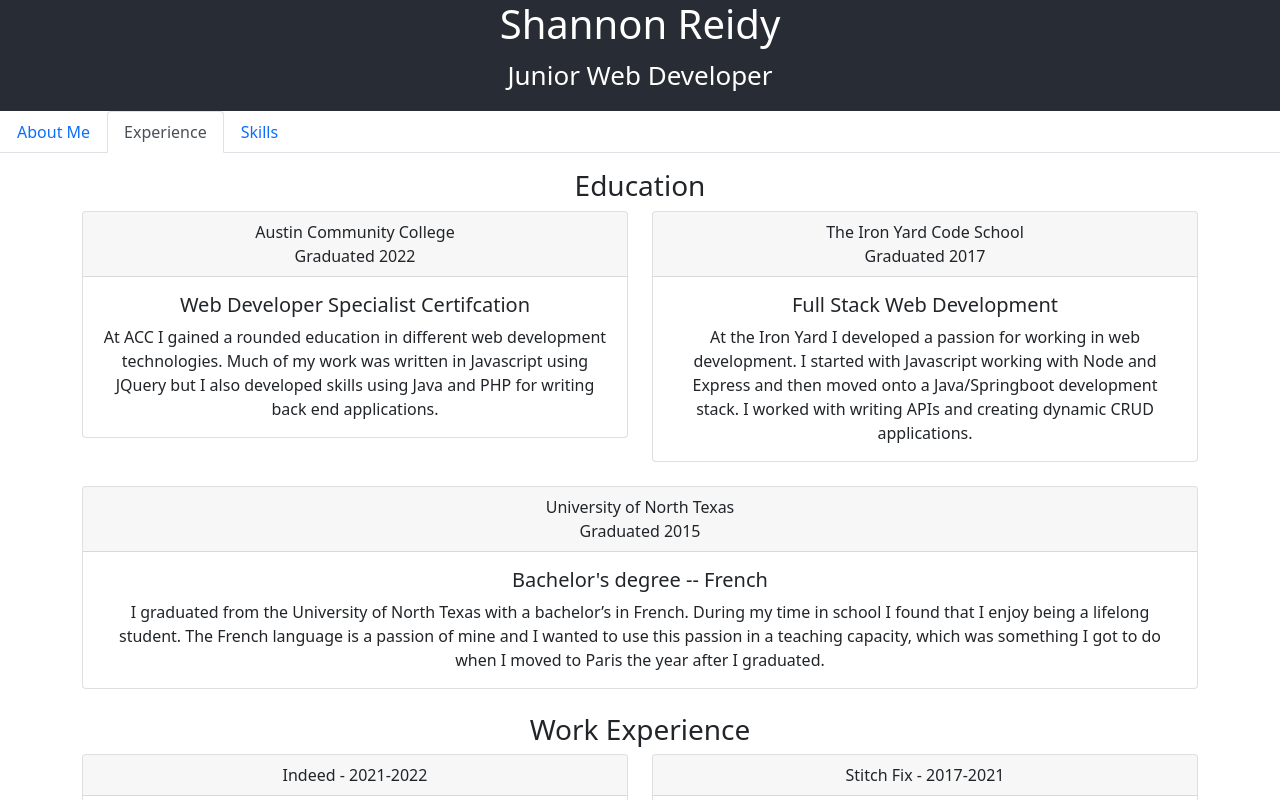
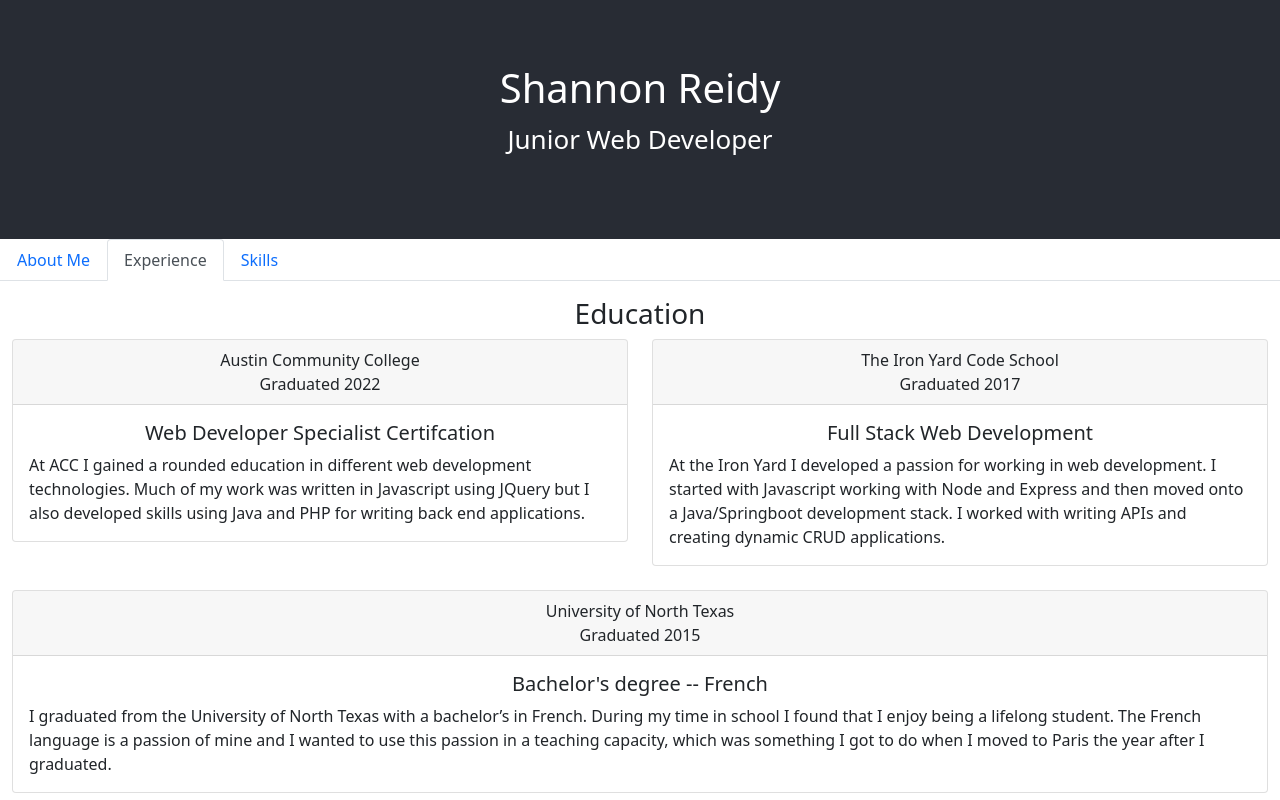
Before and after one commit to FlanaganReidy/FlanaganReidy.github.io, a React (Create React App) app: page / in a window 1280 px wide. Both pictures are taken after a click on the tab "Experience". Shown: the top 800 px of the page. Built offline with nearby package versions, Linux system fonts and the light colour scheme.

Commit message:
quick style changes

```diff
--- a/src/App.css
+++ b/src/App.css
@@ -19,6 +19,7 @@
   flex-direction: column;
   font-size: calc(10px + 2vmin);
   color: white;
+  padding: 5%;
 }
 
 .App-link {
@@ -30,3 +31,6 @@
 .buttonLink{
   Margin: 5%;
 }
+.body-text{
+  text-align: start;
+}
--- a/src/App.js
+++ b/src/App.js
@@ -6,6 +6,7 @@ import Tab from 'react-bootstrap/Tab';
 import Tabs from 'react-bootstrap/Tabs';
 import Profile from './Profile.js';
 import Contact from './Links.js';
+import ThemeProvider from 'react-bootstrap/ThemeProvider'
 
 function App() {
   return (
--- a/src/Profile.js
+++ b/src/Profile.js
@@ -8,18 +8,19 @@ function Profile(){
     return(
         <Container>
             <Row>
-                <Col>
+                <Col  md={6}>
                     <h3>
                         Who am I?
                     </h3>
                     <br />
-
+                    <div className="body-text">
                     <p>
                         My name is Shannon Reidy and I'm a Junior Web Developer from Austin, Texas. <br /> <br /> In my work history I've worn many different hats, working in operations and customer service while persuing my dream of web development I've learned how to adapt and grow to rise to any challenge that's in front of me. <br /> <br /> In my personal life, I have a deep love of game design and fiction writing. I like to apply my love of puzzle solving to the work that I do. I want to share my passion with everyone and I bring this energy to everything that I do.
 
                     </p>
+                    </div>
                 </Col>
-                <Col>
+                <Col  md={6}>
                     <Image src={profilepic} rounded alt="It's me!" className="profilePic"/>
                     <Contact />
                 </Col>
--- a/src/Skills.js
+++ b/src/Skills.js
@@ -7,7 +7,7 @@ function Skills(){
     return(
         <Container className="workContainer">
             <Row>
-                <Col>
+                <Col md={6}>
             <h3>Languages</h3>
             <ListGroup>
             <ListGroup.Item>
@@ -27,7 +27,7 @@ function Skills(){
                 </ListGroup.Item>
             </ListGroup>
             </Col>
-            <Col>
+            <Col md={6}>
             <h3>Skills</h3>
             <ListGroup>
             <ListGroup.Item>
--- a/src/Work.js
+++ b/src/Work.js
@@ -2,26 +2,26 @@ import { Container, Row, Col } from 'react-bootstrap';
 import Card from 'react-bootstrap/Card';
 function Work (){
     return (
-        <Container className = 'workContainer'>
+        <Container className = 'workContainer' fluid>
             <h3>Education</h3>
             <Row>
-            <Col>
+            <Col md={6}>
             <Card>
                 <Card.Header>Austin Community College <br/> Graduated 2022</Card.Header>
                 <Card.Body>
                     <Card.Title>Web Developer Specialist Certifcation</Card.Title>
-                    <Card.Text>
+                    <Card.Text className="body-text">
                         At ACC I gained a rounded education in different web development technologies. Much of my work was written in Javascript using JQuery but I also developed skills using Java and PHP for writing back end applications.
 
                     </Card.Text>
                 </Card.Body>
             </Card>
             </Col>
-            <Col><Card>
+            <Col md={6}><Card>
                 <Card.Header>The Iron Yard Code School <br/> Graduated 2017</Card.Header>
                 <Card.Body>
                     <Card.Title>Full Stack Web Development</Card.Title>
-                    <Card.Text>
+                    <Card.Text className="body-text">
                         At the Iron Yard I developed a passion for working in web development. I started with Javascript working with Node and Express and then moved onto a Java/Springboot development stack. I worked with writing APIs and creating dynamic CRUD applications.
                     </Card.Text>
                 </Card.Body>
@@ -30,12 +30,12 @@ function Work (){
         </Row>
         <br/>
         <Row>
-            <Col>
+            <Col md={12}>
             <Card>
                 <Card.Header>University of North Texas <br/> Graduated 2015</Card.Header>
                 <Card.Body>
                     <Card.Title>Bachelor's degree -- French</Card.Title>
-                    <Card.Text>
+                    <Card.Text className="body-text">
                     I graduated from the University of North Texas with a bachelor’s in French. During my time in school I found that I enjoy being a lifelong student. The French language is a passion of mine and I wanted to use this passion in a teaching capacity, which was something I got to do when I moved to Paris the year after I graduated.
                     </Card.Text>
                 </Card.Body>
@@ -46,22 +46,22 @@ function Work (){
 
             <h3>Work Experience</h3>
         <Row>
-            <Col>
+            <Col md={6}>
             <Card>
                 <Card.Header>Indeed - 2021-2022</Card.Header>
                 <Card.Body>
                     <Card.Title>GPC Operations Specialist</Card.Title>
-                    <Card.Text>
+                    <Card.Text className="body-text">
                         I came onto a team that was in flux after there was some staffing changes and quickly rose to a position of prominence. I trained multiple classes of new hires and brought them up to production quickly. I have an eye for detail that was exemplified by my work within quality control for the products that I supported. In addition, I created reports using Jira and Salesforce to express complex internal concepts in more concise ways that sales could share with the client.
                     </Card.Text>
                 </Card.Body>
             </Card>
             </Col>
-            <Col><Card>
+            <Col md={6}><Card>
                 <Card.Header>Stitch Fix - 2017-2021</Card.Header>
                 <Card.Body>
                     <Card.Title>Agent III</Card.Title>
-                    <Card.Text>
+                    <Card.Text className="body-text">
                         Worked in direct communication with our clients to ensure that their needs were met while remaining business focused. Customer retention and tier 3 support. Workforce management twice a week--assessed priority of our diffeerent contact channels and direct agent responses to best help the most clients.
                         <br/>
                         <br/>
@@ -73,23 +73,23 @@ function Work (){
         </Row>
         <br />
         <Row>
-            <Col>
+            <Col md={6}>
             <Card>
                 <Card.Header>Vernoux-Chevalier Family - 2016-2017</Card.Header>
                 <Card.Body>
                     <Card.Title>Au Pair</Card.Title>
-                    <Card.Text>
+                    <Card.Text className="body-text">
                     I moved from Texas to Paris, France to provide English language instruction. While designing classes for the child in my care I also adapted to moving to a new country. It was a phenomenal experience and was a proven example of how well I can adapt to new situations.
 
                     </Card.Text>
                 </Card.Body>
             </Card>
             </Col>
-            <Col><Card>
+            <Col md={6}><Card>
                 <Card.Header>More Fun Game Center - 2015-2016</Card.Header>
                 <Card.Body>
                     <Card.Title>Sales Representative</Card.Title>
-                    <Card.Text>
+                    <Card.Text className="body-text">
                     Working with a small group I oversaw events with up to 100 attendants. I maintained sales knowledge on a wide variety of products and games with information that could change daily, including providing product demonstrations for customers that walked in off the street.
                     </Card.Text>
                 </Card.Body>
```
